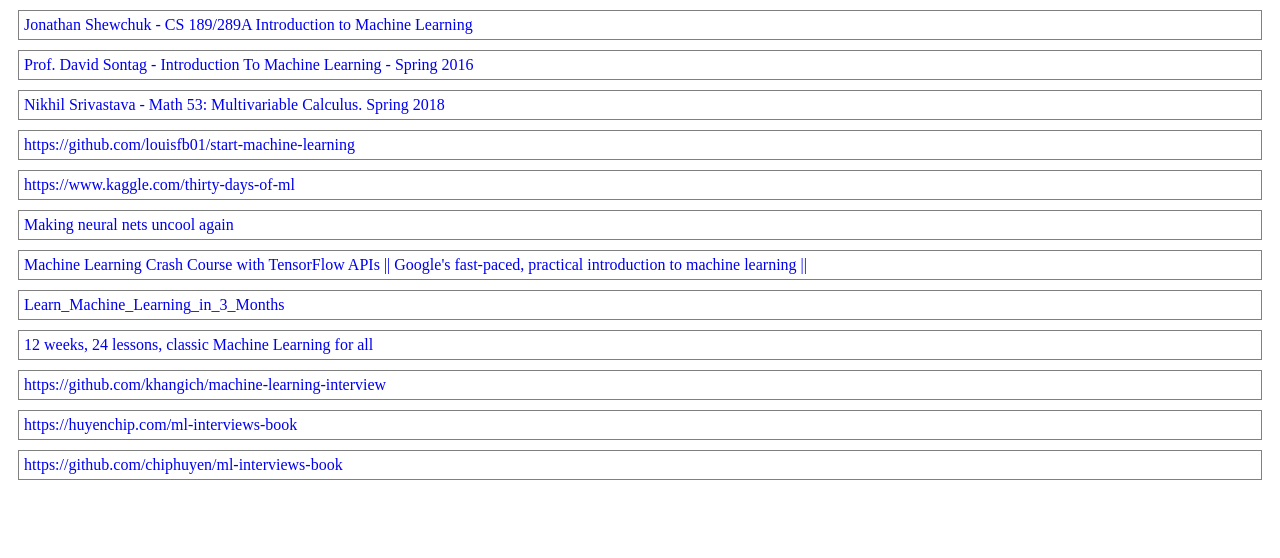
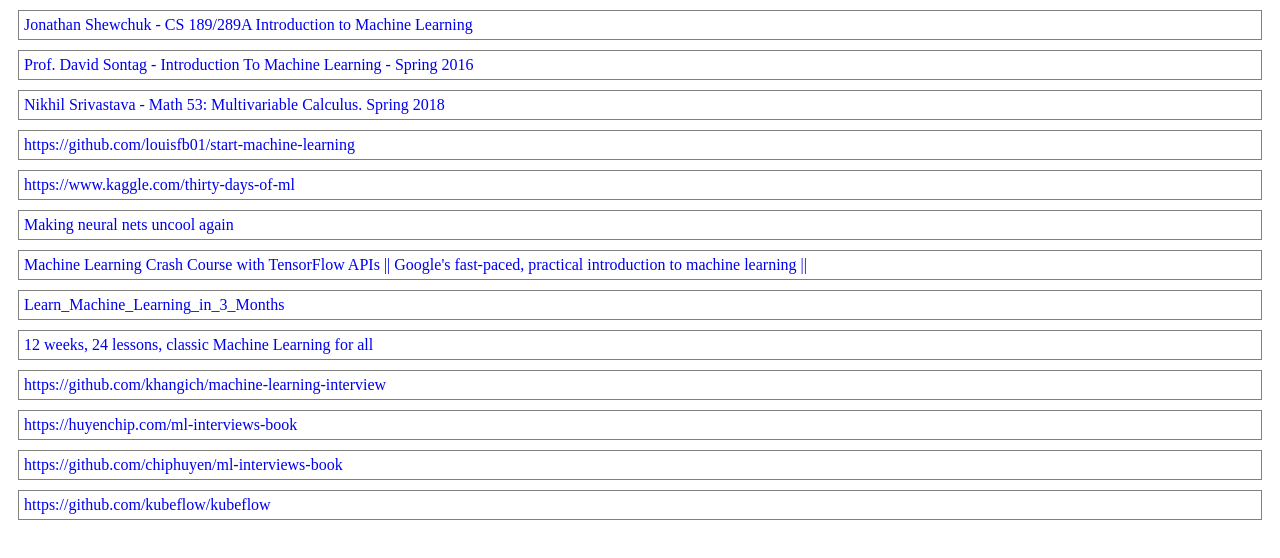
Before and after one commit to lanastasov/ai-2021, a plain HTML site: page index.html in a window 1280 px wide. Drawn offline with Linux system fonts and the light colour scheme.

Commit message:
kubeflow

```diff
--- a/index.html
+++ b/index.html
@@ -50,5 +50,7 @@
     <a href="https://huyenchip.com/ml-interviews-book">https://huyenchip.com/ml-interviews-book</a>
     <a href="https://github.com/chiphuyen/ml-interviews-book">https://github.com/chiphuyen/ml-interviews-book</a>
 
+    <a href="https://github.com/kubeflow/kubeflow">https://github.com/kubeflow/kubeflow</a>
+
 </body>
 </html>
```
